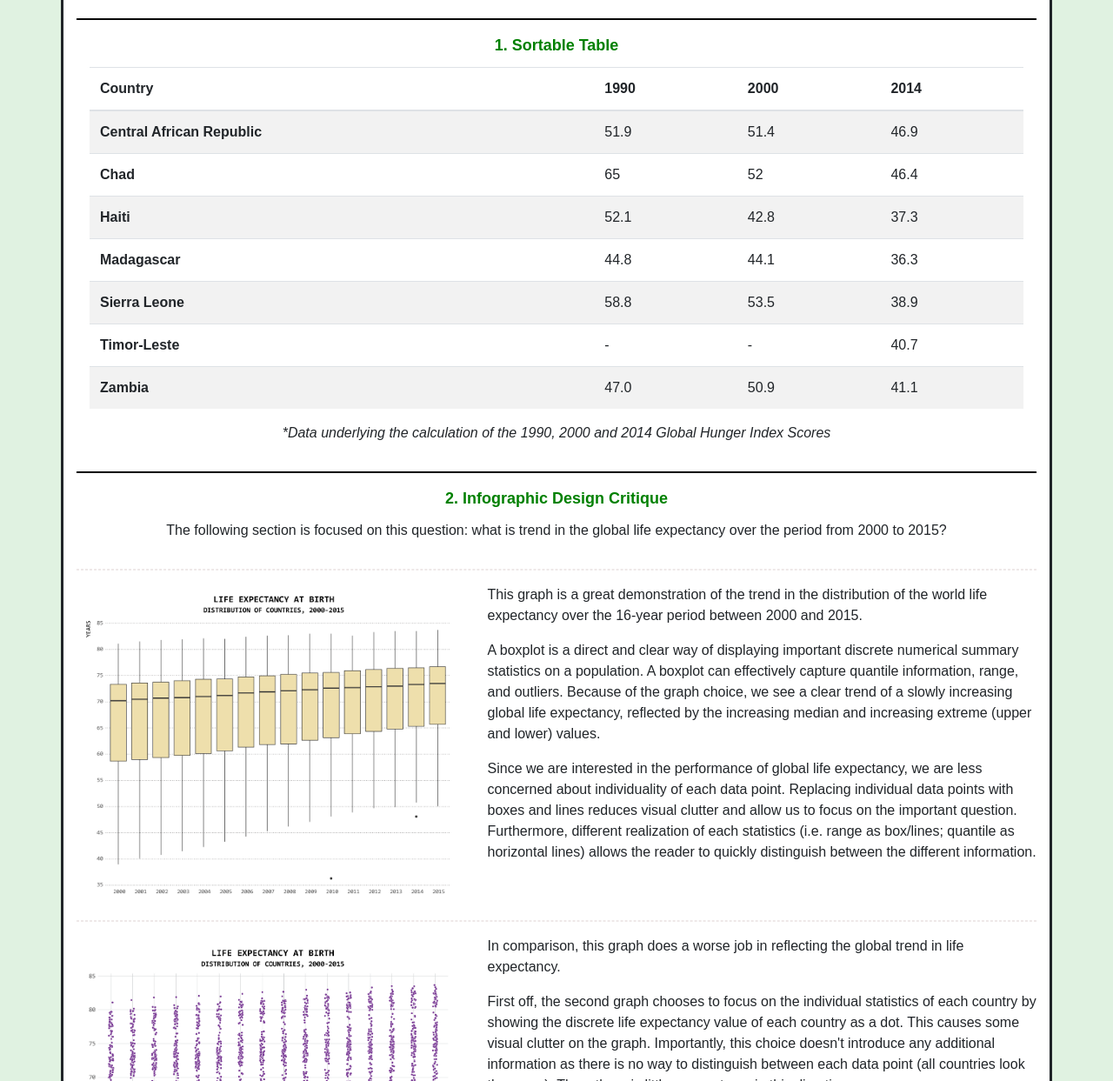
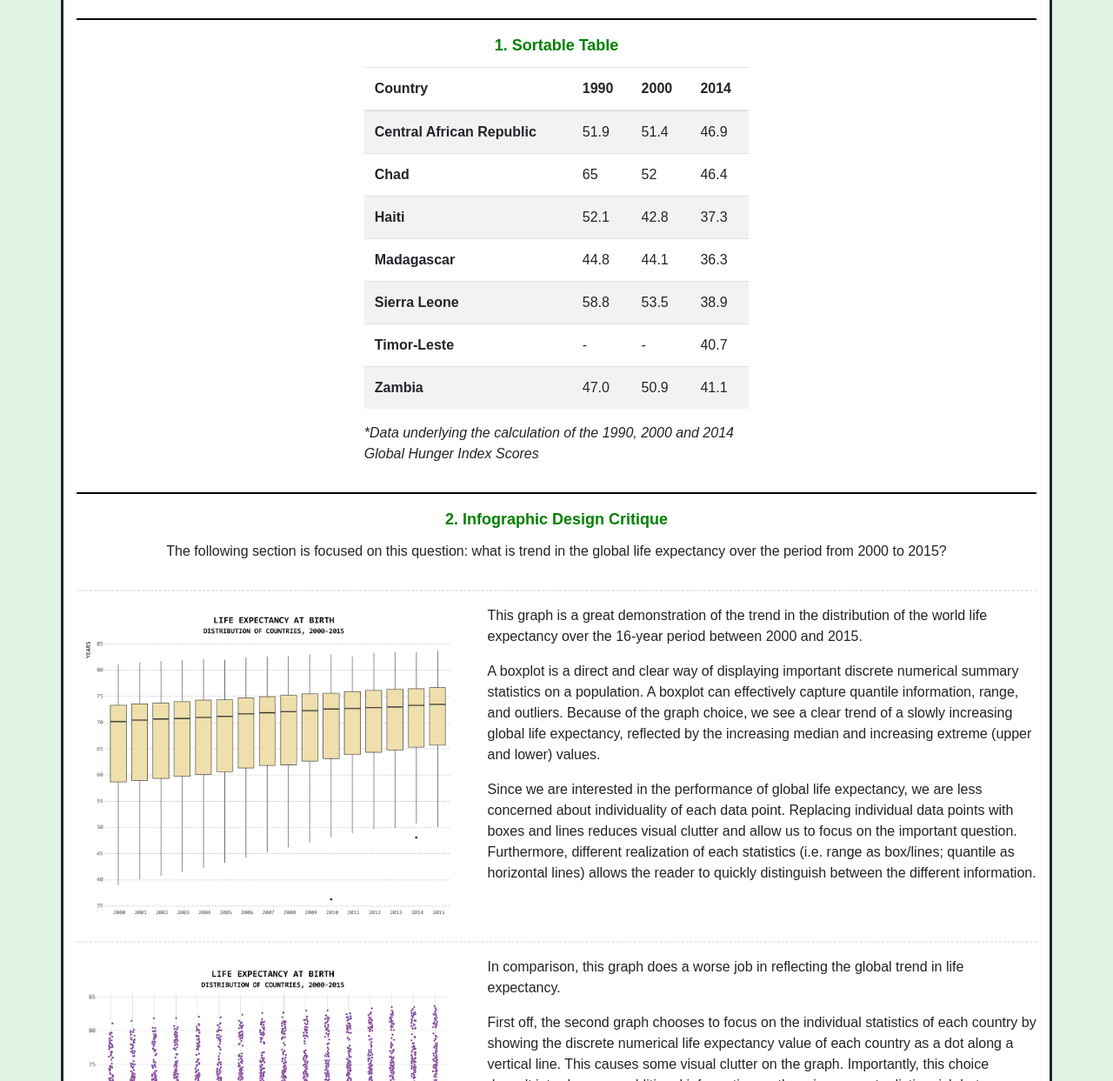
Before and after one commit to how340/CS171, a plain HTML site: page submission_week2_HongkaiWang/hw/index.html in a window 1280 px wide. Shown: the part 157-1400 px from the top of the page at 87% size. Drawn offline with nearby package versions, Linux system fonts and the light colour scheme.

Commit message:
completed hw1

```diff
--- a/submission_week2_HongkaiWang/hw/css/style.css
+++ b/submission_week2_HongkaiWang/hw/css/style.css
@@ -2,6 +2,10 @@ body {
     background: #e0f2e1;
     font-family: Arial, Helvetica, sans-serif; /*in case some fonts are not supported*/
     font-style: normal;
+}
+
+.tr {
+    font-weight: bold;
 }
 
 #title {
--- a/submission_week2_HongkaiWang/hw/index.html
+++ b/submission_week2_HongkaiWang/hw/index.html
@@ -26,7 +26,9 @@
         <div class="row subtitle justify-content-center" style="margin-bottom: 1%;">
             1. Sortable Table
         </div>
-        <div class="col justify-content-center">
+        <!-- for the table, since we don't really have other contents on the side, we can just choose a col width we like-->
+        <div class="row justify-content-center">
+            <div class="col-5 justify-content-center">
                 <table class="table table-hover table-striped sortable">
                     <thead>
                     <tr>
@@ -82,8 +84,12 @@
                     </tbody>
                 </table>
             </div>
+        </div>
+
         <div class="row justify-content-center">
+            <div class="col-5 justify-content-center">
                 <p id="note">*Data underlying the calculation of the 1990, 2000 and 2014 Global Hunger Index Scores</p>
+            </div>
         </div>
 
         <hr/><!-- Divider -->
@@ -124,12 +130,12 @@
             </div>
             <div class="col-7 justify-content-center">
                 <p>In comparison, this graph does a worse job in reflecting the global trend in life expectancy.</p>
-                <p>First off, the second graph chooses to focus on the individual statistics of each country by showing the discrete life expectancy value of each country as a dot.
+                <p>First off, the second graph chooses to focus on the individual statistics of each country by showing the discrete numerical life expectancy value of each country as a dot along a vertical line.
                     This causes some visual clutter on the graph. Importantly, this choice doesn't introduce any additional information as there is no
                     way to distinguish between each data point (all countries look the same). Thus, there is little reason to go in this direction.
                 </p>
                 <p>Secondly, it is very difficult to gauge the shift in the middle point of the population. Visually, we can attempt to gauge the shift in population
-                    through the top and bottom extremes. However, this could be deceptive in many situations, where the extremes could have little effect on the median/mean.
+                    through the top and bottom extremes. However, this could be deceptive in many situations, where the movement of extreme values could have little effect on the median/mean.
                 </p>
                 <p>In conclusion, the first graph does a much better job on displaying trends in global life expectancy than the second graph due to the better choice in the types of graph employed.</p>
             </div>
```
Also changed, not shown: 1 other file. Lines whose indentation alone changed are shown as unchanged.
